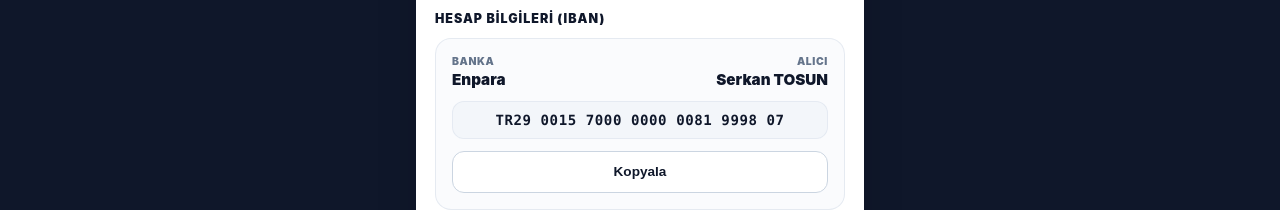
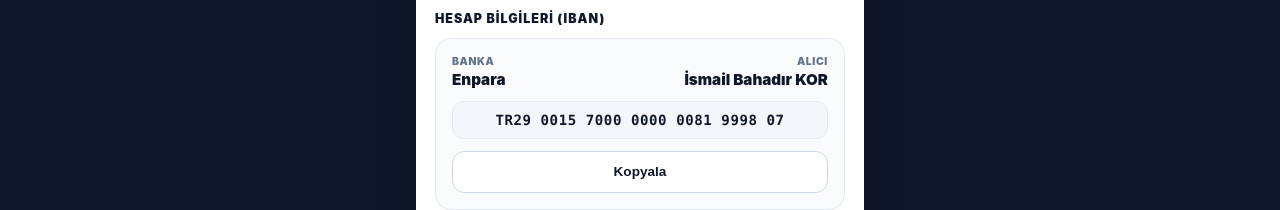
Before and after one commit to ToouchMee/Serkan-TOSUN, a plain HTML site: page index.html in a window 1280 px wide. Shown: the part 971-1181 px from the top of the page. Drawn offline with Linux system fonts and the light colour scheme.

Commit message:
Update recipient name in index.html

```diff
--- a/index.html
+++ b/index.html
@@ -643,7 +643,7 @@ const BILGILER = {
   "googleYorumUrl": "https://www.google.com/maps/place//data=!4m3!3m2!1s0x14cad156f99ad1bf:0xe24f9815afd91d51!12e1?source=g.page.m.nr._&laa=nmx-review-solicitation-recommendation-card",
   "instagramKullaniciAdi": "shikmengiyim",
   "bankaAdi": "Enpara",
-  "alici": "Serkan TOSUN",
+  "alici": "İsmail Bahadır KOR",
   "iban": "TR29 0015 7000 0000 0081 9998 07",
   "ekstraKartlar": []
 };
```
